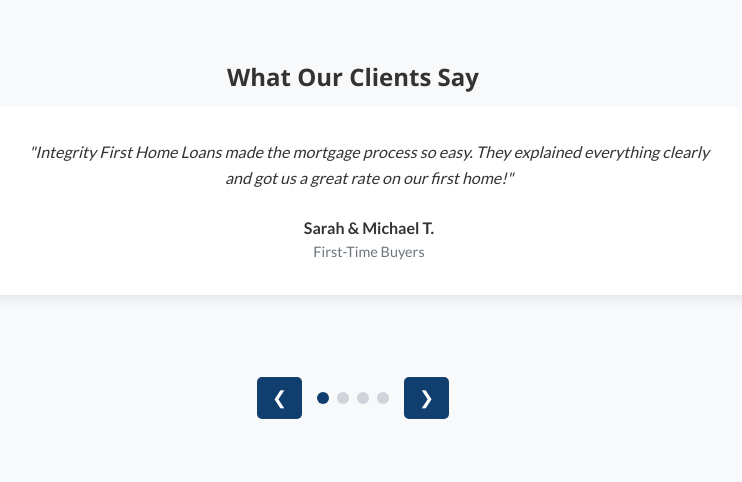
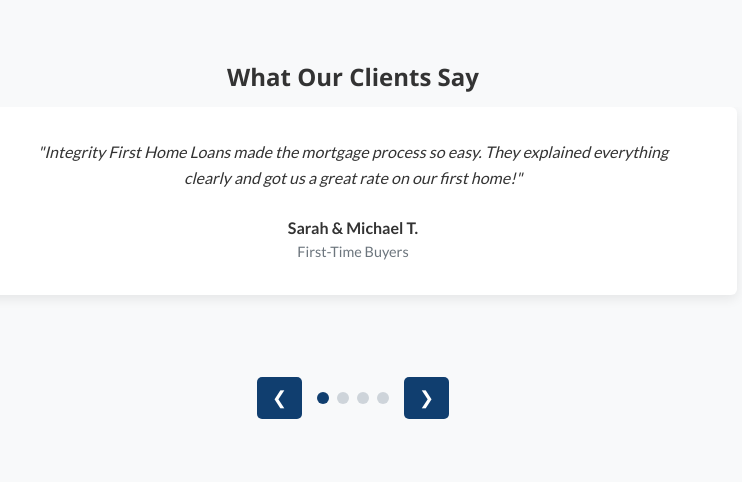
Before and after one commit to JakeHamacher/JakeHamacher.github.io, a PHP site: page / in a window 1280 px wide. Shown: the part 1284-1766 px from the top of the page, without its empty margins (287-1029 px from the left). Run offline with PHP 8.4, Linux system fonts and the light colour scheme.

Commit message:
fix: center testimonials and prevent cutoff in carousel
Co-authored-by: aider (deepseek/deepseek-chat) <aider@aider.chat>

```diff
--- a/assets/css/main.css
+++ b/assets/css/main.css
@@ -513,14 +513,16 @@ img {
 
 .testimonial {
     position: absolute;
-    width: 100%;
+    width: calc(100% - 2rem); /* Account for the container's padding */
+    left: 0;
+    right: 0;
+    margin: 0 auto;
     opacity: 0;
     transition: opacity 0.5s ease;
     background-color: var(--white);
     padding: 2rem;
     border-radius: var(--border-radius);
     box-shadow: var(--box-shadow);
-    margin: 0 1rem;
 }
 
 .testimonial.active {
@@ -556,6 +558,7 @@ img {
     align-items: center;
     margin-top: 20px;
     gap: 15px;
+    padding: 0 1rem;
 }
 
 .carousel-prev, .carousel-next {
```
Also changed, not shown: index.html (line endings or trailing spaces).
